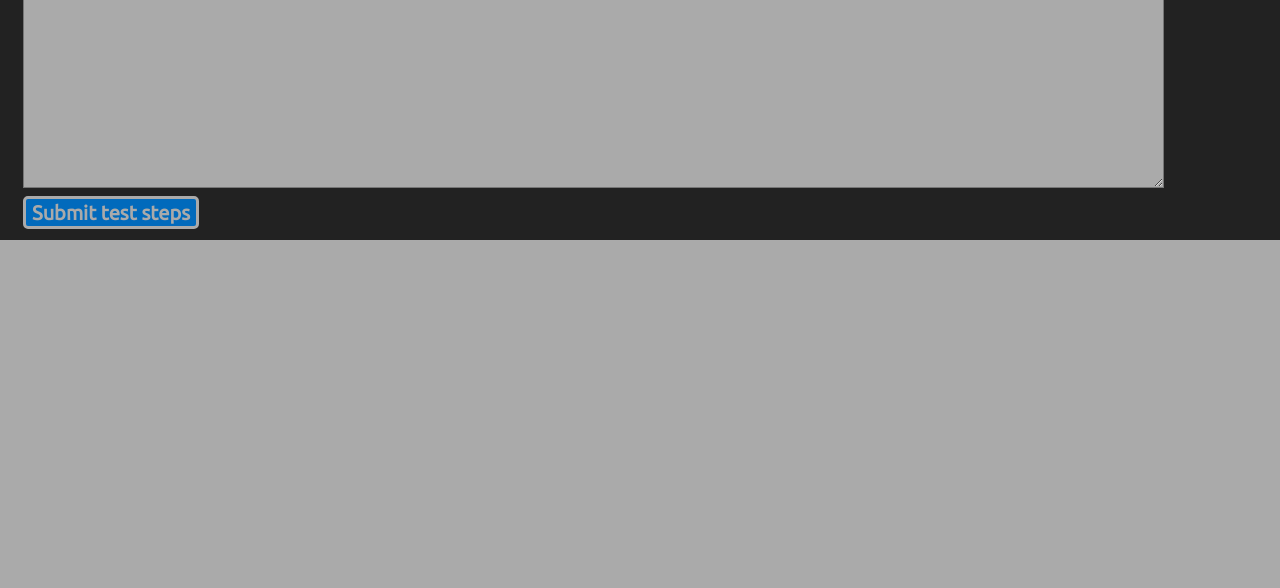
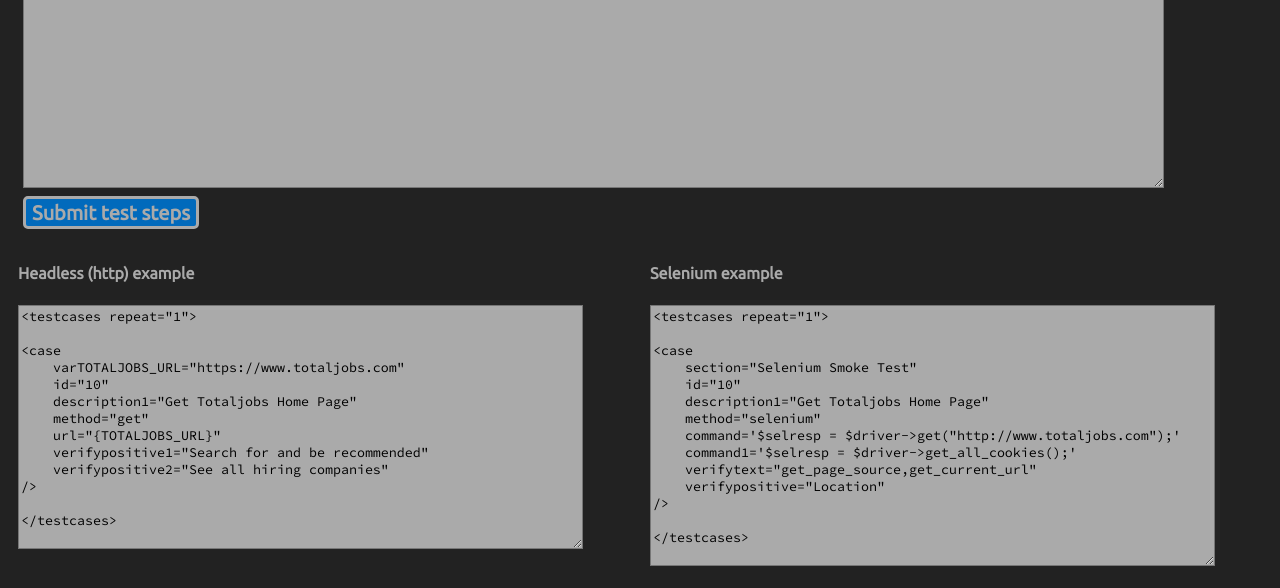
Before and after one commit to Qarj/webimblaze-server, a Django app: page /server/submit/ in a window 1280 px wide. Shown: the part 609-1197 px from the top of the page. Before the commit the page ends 849 px from the top, so only its background shows below. Run offline with Django 3.2, Linux system fonts and the light colour scheme.

Commit message:
examples of tests

```diff
--- a/webinject/server/static/server/style.css
+++ b/webinject/server/static/server/style.css
@@ -141,3 +141,13 @@ table {
 	font-size: 20px;
 	line-height: 25px;
 }
+
+.row {
+    display: flex;
+}
+
+/* Create two equal columns that sits next to each other */
+.column {
+    flex: 50%;
+    padding: 10px;
+}
--- a/webinject/server/templates/server/submit.html
+++ b/webinject/server/templates/server/submit.html
@@ -25,5 +25,47 @@
         </table>
     </form>
 
+    <div class="row">
+        <div class="column">
+    <h4>Headless (http) example</h4>
+
+    <textarea readonly class="steps" cols="68" rows="14">
+<testcases repeat="1">
+
+<case
+    varTOTALJOBS_URL="https://www.totaljobs.com"
+    id="10"
+    description1="Get Totaljobs Home Page"
+    method="get"
+    url="{TOTALJOBS_URL}"
+    verifypositive1="Search for and be recommended"
+    verifypositive2="See all hiring companies"
+/>
+
+</testcases>
+    </textarea>
+    </div>
+
+    <div class="column">
+    <h4>Selenium example</h4>
+
+    <textarea readonly class="steps" cols="68" rows="15">
+<testcases repeat="1">
+
+<case
+    section="Selenium Smoke Test"
+    id="10"
+    description1="Get Totaljobs Home Page"
+    method="selenium"
+    command='$selresp = $driver->get("http://www.totaljobs.com");'
+    command1='$selresp = $driver->get_all_cookies();'
+    verifytext="get_page_source,get_current_url"
+    verifypositive="Location"
+/>
+
+</testcases>
+    </textarea>
+    </div></div>
+
 
 {% endblock %}
--- a/webinject/server/tests.py
+++ b/webinject/server/tests.py
@@ -164,6 +164,8 @@ class WebInjectServerTests(TestCase):
         self.assertContains(response, 'cols="140" rows="40"')
         self.assertContains(response, 'class="steps"')
         self.assertContains(response, 'class="submit-button"')
+        self.assertContains(response, 'Headless (http) example')
+        self.assertContains(response, 'Selenium example')
 
 
 # \Apache24\bin\httpd -k restart
@@ -175,10 +177,11 @@ class WebInjectServerTests(TestCase):
 # What if form doesn't pass validation? How is this possible?
 # Can specify batch name for submit
 # Can specify target for submit
-# Index has link to submit
 # Submit form has hello world example
 # Submit form has get totaljobs homepage example
 # Submit form has get cwjobs homepage example - selenium!
+# Tidy up Selenium example syntax
+# Tidy up html tags and formatting for two column layout in submit.html
 # Can post the form from NUNIT
 
 # Ref  - form for posting a test https://docs.djangoproject.com/en/2.0/topics/forms/
```
